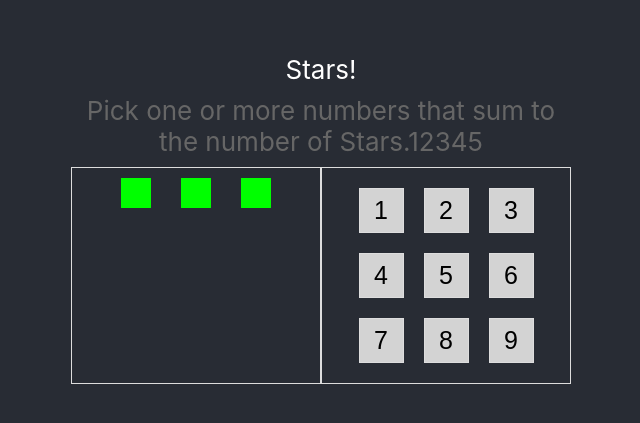
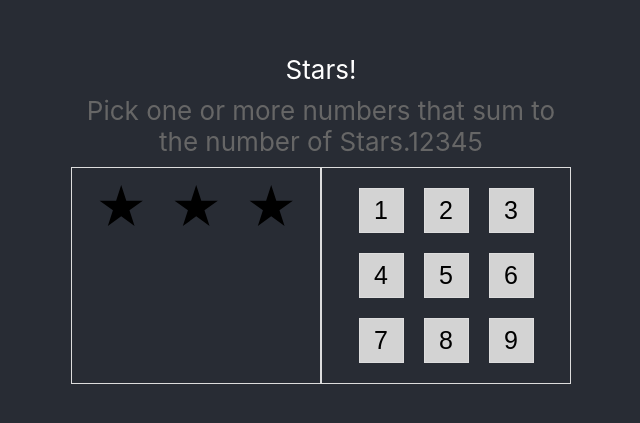
Before and after one commit to stujmar/banner-ninja, a React (Create React App) app: page / in a window 1280 px wide. Shown: the part 181-604 px from the top of the page, without its empty margins (319-959 px from the left). Built offline with nearby package versions, Linux system fonts and the light colour scheme.

Commit message:
replaced green square with star svg

```diff
--- a/src/components/StarGame.module.css
+++ b/src/components/StarGame.module.css
@@ -23,10 +23,10 @@
 
   .star {
     display: inline-block;
-    width: 30px;
-    height: 30px;
-    background: lime;
-    margin: 0 15px;
+    width: 45px;
+    height: 45px;
+    background: url(../assets/star.svg);
+    margin: 5px 15px;
   }
 
   .star:after {
```
